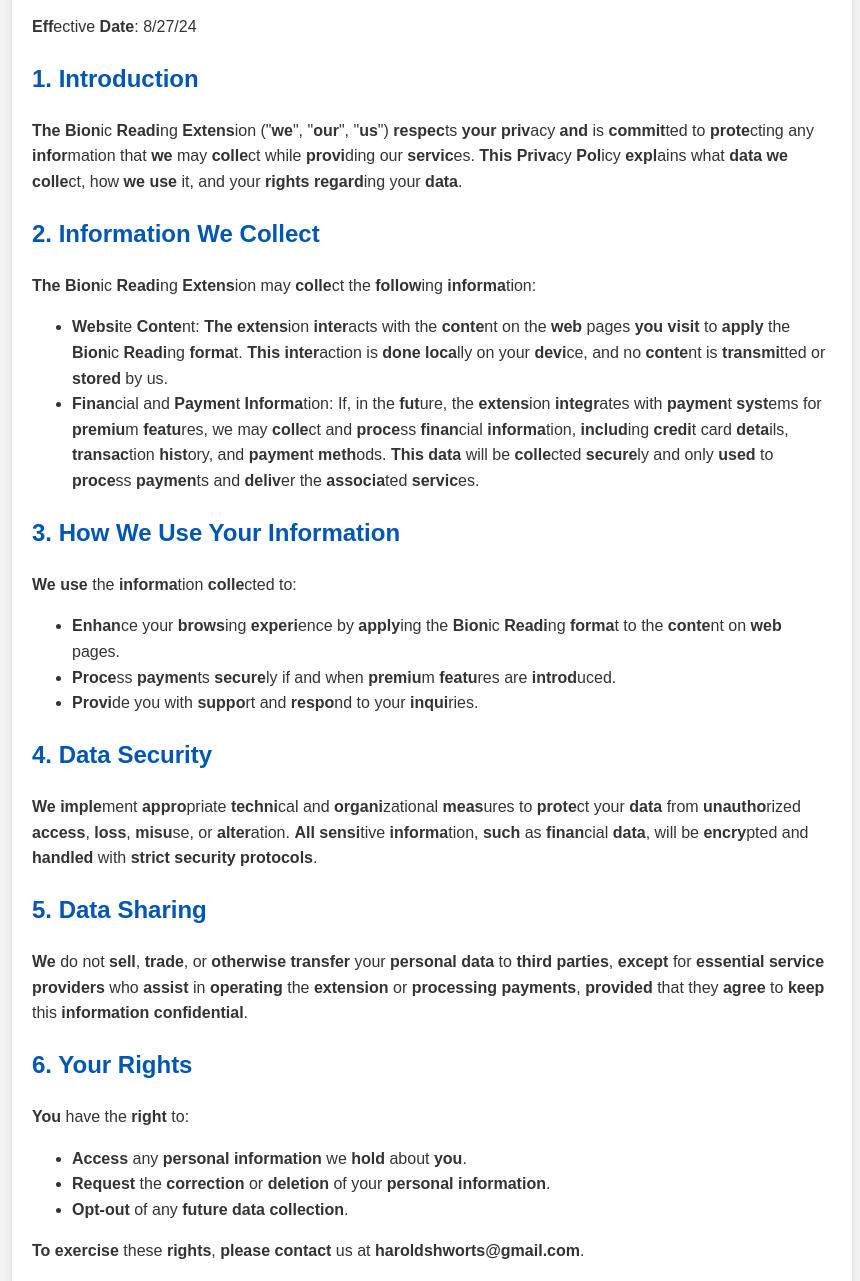
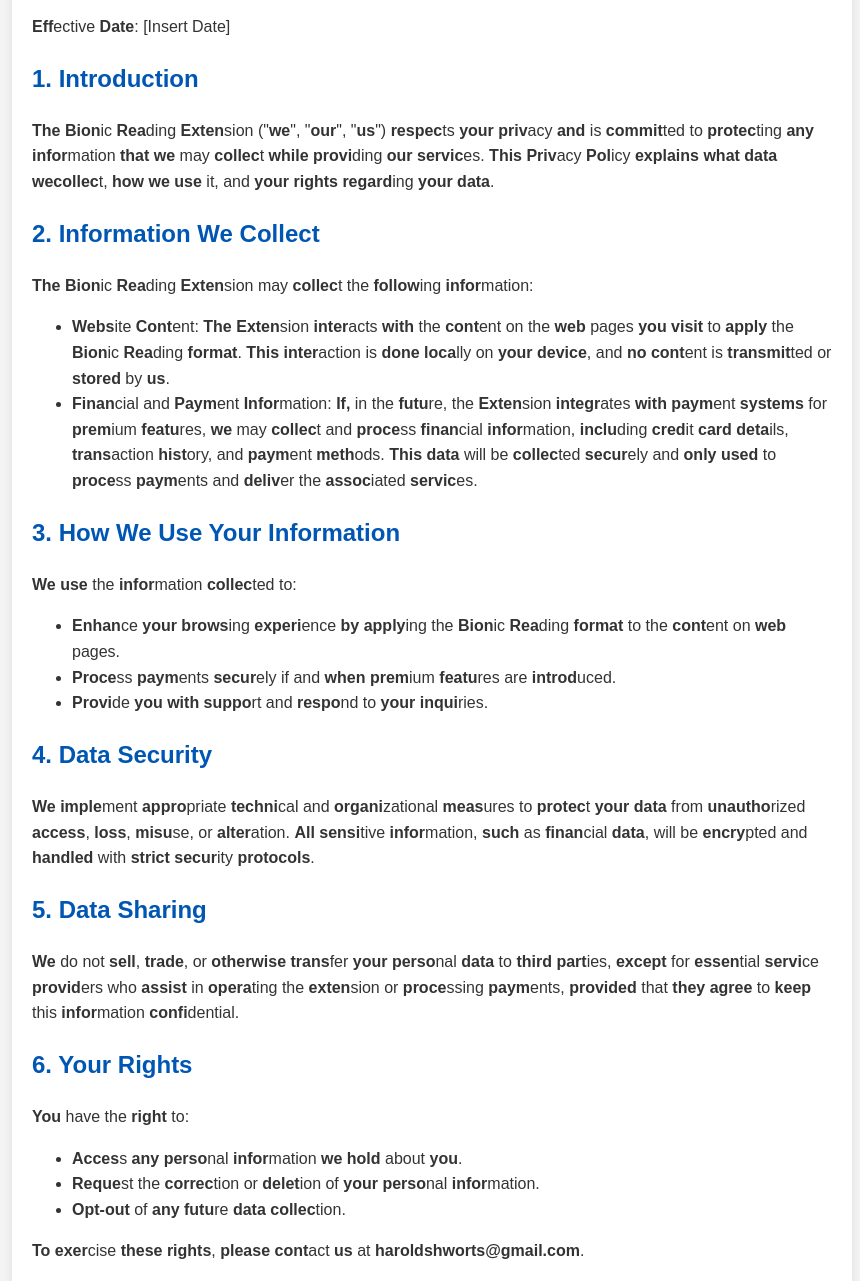
Before and after one commit to hugoisthe1/bionic-reading-extension, a plain HTML site: page index.html in a window 1280 px wide. Shown: the part 120-1401 px from the top of the page, without its empty margins (208-1068 px from the left). Drawn offline with Linux system fonts and the light colour scheme.

Commit message:
Update index.html

```diff
--- a/index.html
+++ b/index.html
@@ -31,47 +31,47 @@
 </head>
 <body>
     <div class="container">
-        <h1><span class="bionic"><span>Priva</span>cy <span>Pol</span>icy for <span>Bion</span>ic <span>Readi</span>ng <span>Extens</span>ion</span></h1>
-        <p><span class="bionic"><span>Eff</span>ective <span>Date</span>: 8/27/24</span></p>
+        <h1><span class="bionic"><span>Priv</span>acy <span>Pol</span>icy for <span>Bion</span>ic <span>Rea</span>ding <span>Exten</span>sion</span></h1>
+        <p><span class="bionic"><span>Eff</span>ective <span>Date</span>: [Insert Date]</span></p>
 
-        <h2><span class="bionic"><span>1.</span> <span>Introd</span>uction</span></h2>
-        <p><span class="bionic"><span>The Bion</span>ic <span>Readi</span>ng <span>Extens</span>ion ("<span>we</span>", "<span>our</span>", "<span>us</span>") <span>respec</span>ts <span>your priv</span>acy <span>and</span> is <span>commit</span>ted to <span>prote</span>cting any <span>infor</span>mation that <span>we</span> may <span>colle</span>ct while <span>provi</span>ding our <span>servic</span>es. <span>This Priva</span>cy <span>Pol</span>icy <span>expl</span>ains what <span>data</span> <span>we</span> <span>colle</span>ct, how <span>we</span> <span>use</span> it, and your <span>rights</span> <span>regard</span>ing your <span>data</span>.</span></p>
+        <h2><span class="bionic"><span>1.</span> <span>Intro</span>duction</span></h2>
+        <p><span class="bionic"><span>The Bion</span>ic <span>Rea</span>ding <span>Exten</span>sion ("<span>we</span>", "<span>our</span>", "<span>us</span>") <span>respec</span>ts <span>your</span> <span>priv</span>acy <span>and</span> is <span>commit</span>ted to <span>protec</span>ting <span>any</span> <span>infor</span>mation <span>that</span> <span>we</span> may <span>collec</span>t <span>while</span> <span>provi</span>ding <span>our</span> <span>servic</span>es. <span>This Priv</span>acy <span>Pol</span>icy <span>explains</span> <span>what</span> <span>data</span> <span>we</<span>collec</span>t, <span>how</span> <span>we</span> <span>use</span> it, and <span>your</span> <span>rights</span> <span>regard</span>ing <span>your</span> <span>data</span>.</span></p>
 
-        <h2><span class="bionic"><span>2.</span> <span>Informa</span>tion <span>We Colle</span>ct</span></h2>
-        <p><span class="bionic"><span>The Bion</span>ic <span>Readi</span>ng <span>Extens</span>ion may <span>colle</span>ct the <span>follow</span>ing <span>informa</span>tion:</span></p>
+        <h2><span class="bionic"><span>2.</span> <span>Infor</span>mation <span>We Col</span>lect</span></h2>
+        <p><span class="bionic"><span>The Bion</span>ic <span>Rea</span>ding <span>Exten</span>sion may <span>collec</span>t the <span>follow</span>ing <span>infor</span>mation:</span></p>
         <ul>
-            <li><span class="bionic"><span>Websi</span>te <span>Conte</span>nt: <span>The extens</span>ion <span>inter</span>acts with the <span>conte</span>nt on the <span>web</span> pages <span>you</span> <span>visit</span> to <span>apply</span> the <span>Bion</span>ic <span>Readi</span>ng <span>forma</span>t. <span>This inter</span>action is <span>done loca</span>lly on your <span>devi</span>ce, and no <span>conte</span>nt is <span>transmi</span>tted or <span>stored</span> by us.</span></li>
-            <li><span class="bionic"><span>Finan</span>cial and <span>Paymen</span>t <span>Informa</span>tion: If, in the <span>fut</span>ure, the <span>extens</span>ion <span>integr</span>ates with <span>paymen</span>t <span>syst</span>ems for <span>premiu</span>m <span>featu</span>res, we may <span>colle</span>ct and <span>proce</span>ss <span>finan</span>cial <span>informa</span>tion, <span>includ</span>ing <span>credi</span>t card <span>deta</span>ils, <span>transac</span>tion <span>hist</span>ory, and <span>paymen</span>t <span>meth</span>ods. <span>This data</span> will be <span>colle</span>cted <span>secure</span>ly and only <span>used</span> to <span>proce</span>ss <span>paymen</span>ts and <span>deliv</span>er the <span>associa</span>ted <span>servic</span>es.</span></li>
+            <li><span class="bionic"><span>Webs</span>ite <span>Cont</span>ent: <span>The Exten</span>sion <span>inter</span>acts <span>with</span> the <span>cont</span>ent on the <span>web</span> pages <span>you</span> <span>visit</span> to <span>apply</span> the <span>Bion</span>ic <span>Rea</span>ding <span>format</span>. <span>This inter</span>action is <span>done loca</span>lly on <span>your</span> <span>device</span>, and <span>no cont</span>ent is <span>transmit</span>ted or <span>stored</span> by <span>us</span>.</span></li>
+            <li><span class="bionic"><span>Finan</span>cial and <span>Paym</span>ent <span>Infor</span>mation: <span>If,</span> in the <span>futu</span>re, the <span>Exten</span>sion <span>integr</span>ates <span>with</span> <span>paym</span>ent <span>systems</span> for <span>prem</span>ium <span>featu</span>res, <span>we</span> may <span>collec</span>t and <span>proce</span>ss <span>finan</span>cial <span>infor</span>mation, <span>inclu</span>ding <span>cred</span>it <span>card</span> <span>deta</span>ils, <span>trans</span>action <span>hist</span>ory, and <span>paym</span>ent <span>meth</span>ods. <span>This data</span> will be <span>collec</span>ted <span>secur</span>ely and <span>only</span> <span>used</span> to <span>proce</span>ss <span>paym</span>ents and <span>deliv</span>er the <span>assoc</span>iated <span>servic</span>es.</span></li>
         </ul>
 
-        <h2><span class="bionic"><span>3.</span> <span>How We Use</span> Your <span>Informa</span>tion</span></h2>
-        <p><span class="bionic"><span>We</span> <span>use</span> the <span>informa</span>tion <span>colle</span>cted to:</span></p>
+        <h2><span class="bionic"><span>3.</span> <span>How We Use</span> <span>Your Infor</span>mation</span></h2>
+        <p><span class="bionic"><span>We</span> <span>use</span> the <span>infor</span>mation <span>collec</span>ted to:</span></p>
         <ul>
-            <li><span class="bionic"><span>Enhan</span>ce your <span>brows</span>ing <span>experi</span>ence by <span>apply</span>ing the <span>Bion</span>ic <span>Readi</span>ng <span>forma</span>t to the <span>conte</span>nt on <span>web</span> pages.</span></li>
-            <li><span class="bionic"><span>Proce</span>ss <span>paymen</span>ts <span>secure</span>ly if and when <span>premiu</span>m <span>featu</span>res are <span>introd</span>uced.</span></li>
-            <li><span class="bionic"><span>Provi</span>de you with <span>suppo</span>rt and <span>respo</span>nd to your <span>inqui</span>ries.</span></li>
+            <li><span class="bionic"><span>Enhan</span>ce <span>your</span> <span>brows</span>ing <span>experi</span>ence <span>by apply</span>ing the <span>Bion</span>ic <span>Rea</span>ding <span>format</span> to the <span>cont</span>ent on <span>web</span> pages.</span></li>
+            <li><span class="bionic"><span>Proce</span>ss <span>paym</span>ents <span>secur</span>ely if and <span>when</span> <span>prem</span>ium <span>featu</span>res are <span>introd</span>uced.</span></li>
+            <li><span class="bionic"><span>Provi</span>de <span>you</span> <span>with suppo</span>rt and <span>respo</span>nd to <span>your</span> <span>inqui</span>ries.</span></li>
         </ul>
 
-        <h2><span class="bionic"><span>4.</span> <span>Data Secur</span>ity</span></h2>
-        <p><span class="bionic"><span>We imple</span>ment <span>appro</span>priate <span>techni</span>cal and <span>organi</span>zational <span>meas</span>ures to <span>prote</span>ct your <span>data</span> from <span>unautho</span>rized <span>access</span>, <span>loss</span>, <span>misu</span>se, or <span>alter</span>ation. <span>All</span> <span>sensi</span>tive <span>informa</span>tion, <span>such</span> as <span>finan</span>cial <span>data</span>, will be <span>encry</span>pted and <span>handled</span> with <span>strict</span> <span>security</span> <span>protocols</span>.</span></p>
+        <h2><span class="bionic"><span>4.</span> <span>Data Securi</span>ty</span></h2>
+        <p><span class="bionic"><span>We imple</span>ment <span>appro</span>priate <span>techni</span>cal and <span>organi</span>zational <span>meas</span>ures to <span>protec</span>t <span>your</span> <span>data</span> from <span>unautho</span>rized <span>access</span>, <span>loss</span>, <span>misu</span>se, or <span>alter</span>ation. <span>All sensi</span>tive <span>infor</span>mation, <span>such</span> as <span>finan</span>cial <span>data</span>, will be <span>encry</span>pted and <span>handled</span> with <span>strict</span> <span>secur</span>ity <span>protocols</span>.</span></p>
 
         <h2><span class="bionic"><span>5.</span> <span>Data Sharing</span></h2>
-        <p><span class="bionic"><span>We</span> do not <span>sell</span>, <span>trade</span>, or <span>otherwise</span> <span>transfer</span> your <span>personal</span> <span>data</span> to <span>third</span> <span>parties</span>, <span>except</span> for <span>essential</span> <span>service</span> <span>providers</span> who <span>assist</span> in <span>operating</span> the <span>extension</span> or <span>processing</span> <span>payments</span>, <span>provided</span> that they <span>agree</span> to <span>keep</span> this <span>information</span> <span>confidential</span>.</span></p>
+        <p><span class="bionic"><span>We</span> do not <span>sell</span>, <span>trade</span>, or <span>otherwise</span> <span>trans</span>fer <span>your</span> <span>perso</span>nal <span>data</span> to <span>third</span> <span>part</span>ies, <span>except</span> for <span>essen</span>tial <span>servi</span>ce <span>provid</span>ers who <span>assist</span> in <span>opera</span>ting the <span>exten</span>sion or <span>proce</span>ssing <span>paym</span>ents, <span>provided</span> that <span>they</span> <span>agree</span> to <span>keep</span> this <span>infor</span>mation <span>confi</span>dential.</span></p>
 
         <h2><span class="bionic"><span>6.</span> <span>Your Rights</span></h2>
         <p><span class="bionic"><span>You</span> have the <span>right</span> to:</span></p>
         <ul>
-            <li><span class="bionic"><span>Access</span> any <span>personal</span> <span>information</span> we <span>hold</span> about <span>you</span>.</span></li>
-            <li><span class="bionic"><span>Request</span> the <span>correction</span> or <span>deletion</span> of your <span>personal</span> <span>information</span>.</span></li>
-            <li><span class="bionic"><span>Opt-out</span> of any <span>future</span> <span>data</span> <span>collection</span>.</span></li>
+            <li><span class="bionic"><span>Acces</span>s <span>any perso</span>nal <span>infor</span>mation <span>we hold</span> about <span>you</span>.</span></li>
+            <li><span class="bionic"><span>Reque</span>st the <span>correc</span>tion or <span>delet</span>ion of <span>your perso</span>nal <span>infor</span>mation.</span></li>
+            <li><span class="bionic"><span>Opt-out</span> of <span>any futu</span>re <span>data</span> <span>collec</span>tion.</span></li>
         </ul>
-        <p><span class="bionic"><span>To</span> <span>exercise</span> these <span>rights</span>, <span>please</span> <span>contact</span> us at <span>haroldshworts@gmail.com</span>.</span></p>
+        <p><span class="bionic"><span>To exer</span>cise <span>these</span> <span>rights</span>, <span>please</span> <span>cont</span>act <span>us</span> at <span>haroldshworts@gmail.com</span>.</span></p>
 
         <h2><span class="bionic"><span>7.</span> <span>Changes to This Privacy Policy</span></h2>
-        <p><span class="bionic"><span>We</span> may <span>update</span> this <span>Privacy</span> <span>Policy</span> from time to time. Any <span>changes</span> will be <span>reflected</span> on this <span>page</span> with an <span>updated</span> <span>effective</span> <span>date</span>. We <span>encourage</span> you to <span>review</span> this <span>policy</span> periodically to <span>stay</span> informed about how we are <span>protecting</span> your <span>data</span>.</span></p>
+        <p><span class="bionic"><span>We</span> may <span>upda</span>te this <span>Priv</span>acy <span>Pol</span>icy <span>from</span> <span>time</span> to <span>time</span>. <span>Any chang</span>es will be <span>reflec</span>ted on this <span>page</span> <span>with</span> an <span>upda</span>ted <span>effec</span>tive <span>date</span>. <span>We</span> <span>encourage</span> <span>you</span> to <span>review</span> this <span>pol</span>icy <span>perio</span>dically to <span>stay</span> <span>infor</span>med <span>about</span> <span>how</span> <span>we</span> are <span>prote</span>cting <span>your</span> <span>data</span>.</span></p>
 
         <h2><span class="bionic"><span>8.</span> <span>Contact Us</span></h2>
-        <p><span class="bionic"><span>If</span> you have any <span>questions</span> or <span>concerns</span> about this <span>Privacy</span> <span>Policy</span>, <span>please</span> <span>contact</span> us at: <span>haroldshworts@gmail.com</span>.</span></p>
+        <p><span class="bionic"><span>If</span> <span>you</span> have <span>any ques</span>tions or <span>concer</span>ns <span>about</span> this <span>Priv</span>acy <span>Pol</span>icy, <span>please</span> <span>cont</span>act <span>us</span> at: <span>haroldshworts@gmail.com</span>.</span></p>
     </div>
 </body>
 </html>
```
